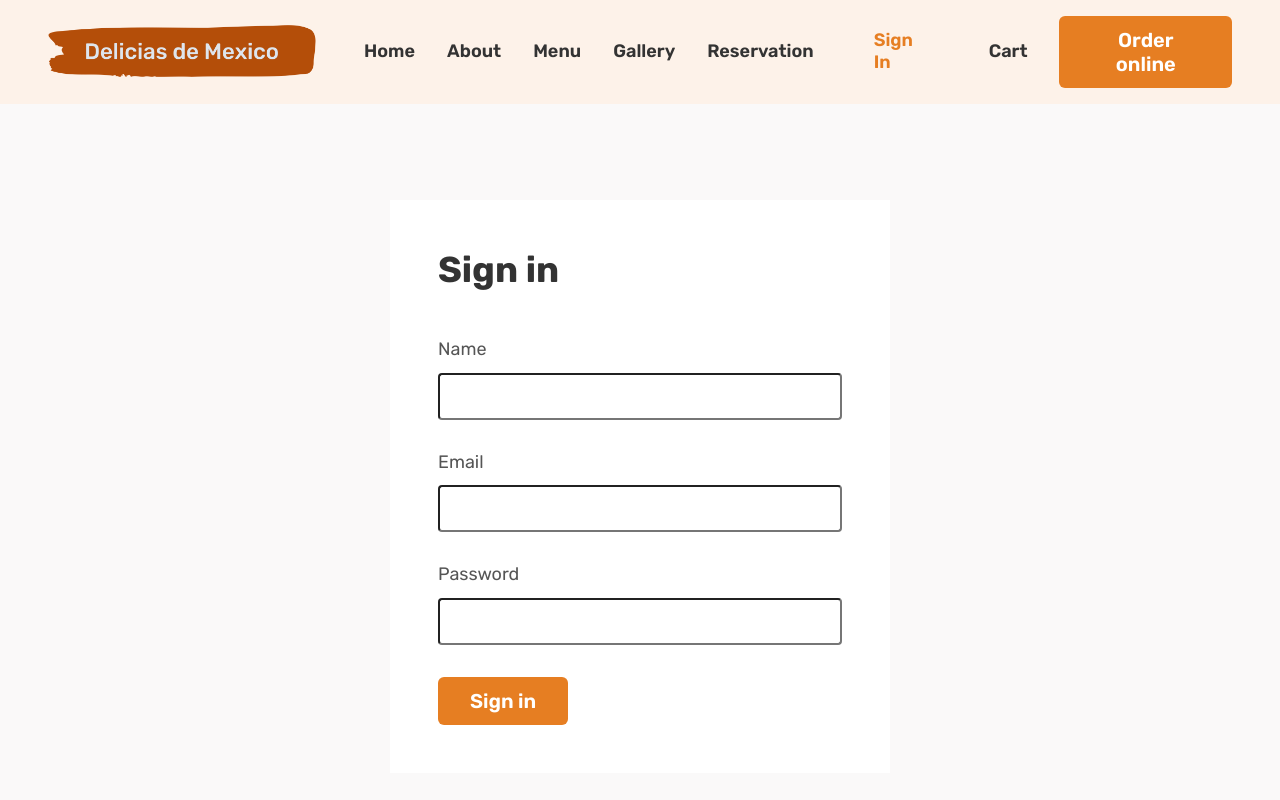
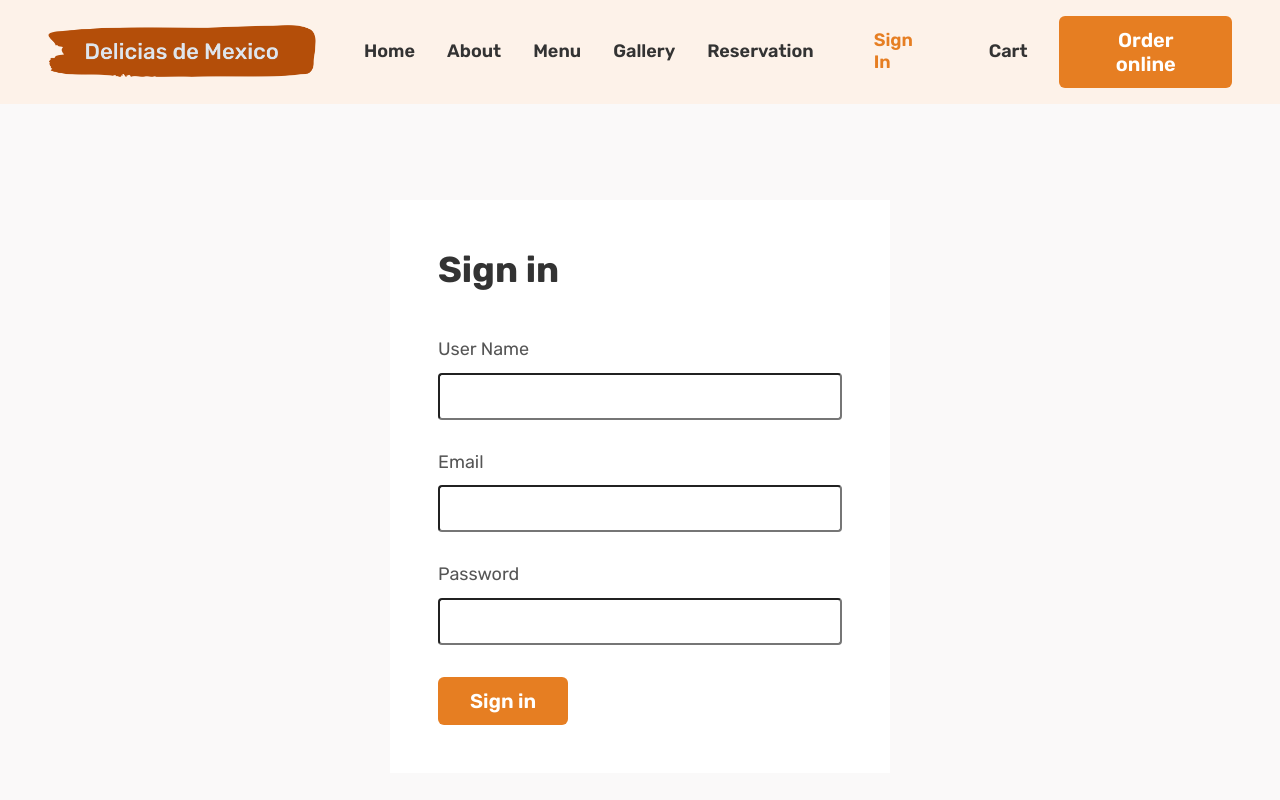
Before and after one commit to ngere-k/delicias-de-mexico, a React (Create React App) app: page /sign-in in a window 1280 px wide. Shown: the top 800 px of the page. Built offline with nearby package versions, Linux system fonts and the light colour scheme; no server answers; the database is empty; some icons are missing.

Commit message:
refactored Signin

```diff
--- a/src/pages/signin/Signin.js
+++ b/src/pages/signin/Signin.js
@@ -1,4 +1,4 @@
-import React from "react";
+import InputRow from "../../components/inputRow/InputRow";
 
 // styles
 import "./Signin.scss";
@@ -12,20 +12,9 @@ const Signin = () => {
         </div>
 
         <div className="form__content">
-          <label className="form__box">
-            <span className="form__name">Name</span>
-            <input type="text" className="form__input" />
-          </label>
-
-          <label className="form__box">
-            <span className="form__name">Email</span>
-            <input type="email" className="form__input" />
-          </label>
-
-          <label className="form__box">
-            <span className="form__name">Password</span>
-            <input type="password" className="form__input" />
-          </label>
+          <InputRow type="text" name="user name" />
+          <InputRow type="email" name="email" />
+          <InputRow type="password" name="password" />
         </div>
 
         <div className="form__btn-box">
```
